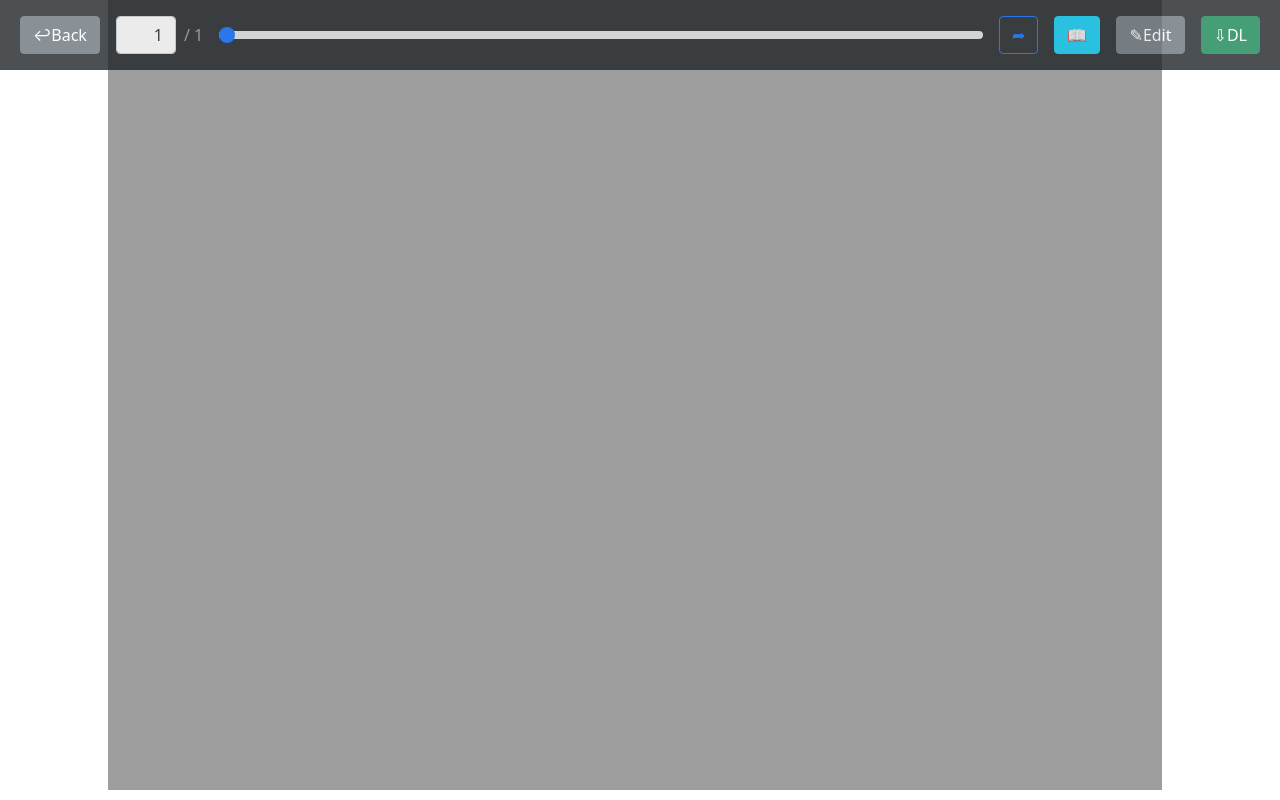
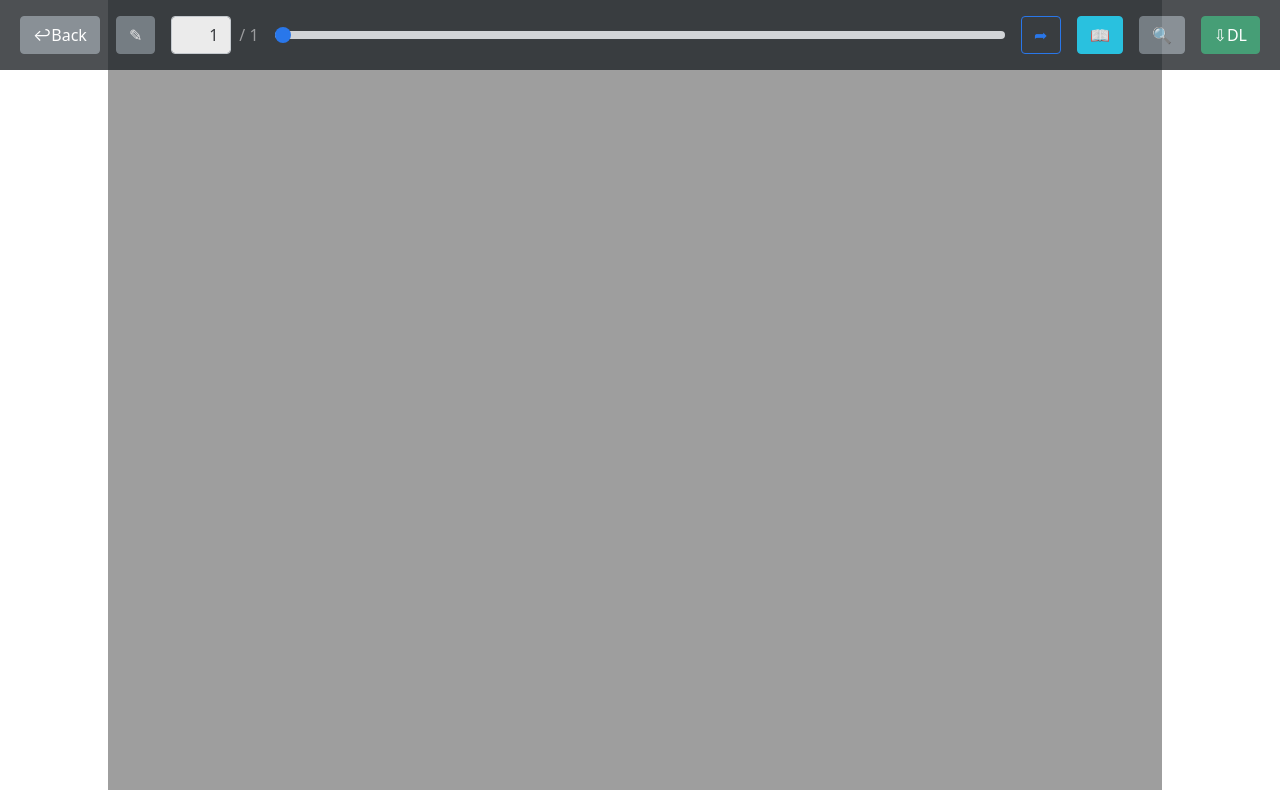
Before and after one commit to enishino/fmfm-filemanager, a Flask app: page /show/1 in a window 1280 px wide. Run offline with Flask 2, Linux system fonts and the light colour scheme; tables that the repository leaves empty hold one stand-in row (values such as "Sample post"); parts of the project's set-up code (start-up, migrations or seed data) failed here and were passed over; some libraries are stand-ins or nearby versions.

Commit message:
Fix: correct shrinking with wide images

```diff
--- a/server.py
+++ b/server.py
@@ -34,6 +34,10 @@
 # Flask initialization
 app = Flask(__name__)
 app.secret_key = "fmfm"
+config = {'SESSION_COOKIE_HTTPONLY': True, 'SESSION_COOKIE_SAMESITE': "Lax"}
+app.config.from_mapping(config)
+
+# Hostname (just for showing)
 hostname = socket.gethostname()
 
 
--- a/templates/viewer.html
+++ b/templates/viewer.html
@@ -84,9 +84,12 @@
             ↩Back
             </a>
         </li>
+        <li class="nav-item nav-link">
+            <a class="btn btn-secondary" role="button" href="{{ url_for('edit_fileinfo', number=data['number']) }}">
+                ✎
+            </a>
+        </li>
         <li class="nav-item nav-link d-flex">
-            <!-- STUB! if R2L the position is hard to calculate! -->
-            <!-- ... and click where to defocus? -->
             <input type="text" class="form-control width60 text-end" id="position" value="{{ start_from + 1 }}"
             onChange="if(r2l){obspos=img_list.length-this.value;}else{obspos=this.value;} pagemove('both', pos=obspos); redraw();" />
             <div class="d-flex align-items-center ms-2">/ {{ data['pagenum'] }}</div>
@@ -108,9 +111,7 @@
             <label class="btn btn-outline-info" for="spread">📖</label>
         </li>
         <li class="nav-item nav-link">
-            <a class="btn btn-secondary" role="button" href="{{ url_for('edit_fileinfo', number=data['number']) }}">
-                ✎Edit
-            </a>
+            <a href="#" class="btn btn-secondary" onClick='window.open(document.getElementById("canvas").toDataURL())' id="zooming">🔍</a>
         </li>
         <li class="nav-item nav-link">
             <a class="btn btn-success" role="button" href="{{ url_for('raw',number=data['number']) }}">
@@ -281,15 +282,35 @@
   [img1, img2] = await delayloader([src1, src2]);
 
   if (img1 && img2) {
+    // width-first
     w1 = img1.width * (canvas.height / img1.height);
     w2 = img2.width * (canvas.height / img2.height);
-    ctx.drawImage(img1, (canvas.width - w1 - w2) / 2, 0, w1, canvas.height);
-    ctx.drawImage(img2, w1 + (canvas.width - w1 - w2) / 2, 0, w2, canvas.height);
+    // height-first
+    h1 = img1.height * (canvas.width / img1.width);
+    h2 = img2.height * (canvas.width / img2.width);
+    if (w1 + w2 > canvas.width) {
+      // shrink height limited by width
+      ratio = canvas.width / (w1+w2)
+      height_imgs = canvas.height * ratio
+      ctx.drawImage(img1, 0, (canvas.height - height_imgs) / 2, w1 * ratio, height_imgs);
+      ctx.drawImage(img2, w1 * ratio, (canvas.height - height_imgs) / 2, w2 * ratio, height_imgs);
+    } else {
+      // shrink width limited by height
+      ctx.drawImage(img1, (canvas.width - w1 - w2) / 2, 0, w1, canvas.height);
+      ctx.drawImage(img2, w1 + (canvas.width - w1 - w2) / 2, 0, w2, canvas.height);
+    }
 
   } else if (img1 || img2) {
     img_single = img1 || img2;
+    h_img = img_single.height * (canvas.width / img_single.width);
     w_img = img_single.width * (canvas.height / img_single.height);
-    ctx.drawImage(img_single, (canvas.width - w_img) / 2, 0, w_img, canvas.height);
+    if (w_img > canvas.width) {
+      // shrink height limited by width
+      ctx.drawImage(img_single, 0, (canvas.height - h_img) / 2, canvas.width, h_img);
+    } else {
+      // shrink width limited by height
+      ctx.drawImage(img_single, (canvas.width - w_img) / 2, 0, w_img, canvas.height);
+    }
 
   } else {
     console.log("No images are found.");
@@ -373,17 +394,16 @@
 // Keyboard interface
 // Todo: use https://developer.mozilla.org/en-US/docs/Web/API/Keyboard/getLayoutMap
 function keyboardEvent(event) {
-  if (event.type === "keydown" && event.code === "ArrowLeft") {
-    pagemove("prev");
-  }
-  if (event.type === "keydown" && event.code === "ArrowRight") {
-    pagemove("next");
-  }
-  if (event.type === "keydown" && event.code === "Escape") {
-    history.back();
-  }
-  if (event.type === "keydown" && event.code === "KeyQ") {
-    history.back();
+  if (event.type === "keydown") {
+    switch(event.code) {
+      case "ArrowLeft":
+        pagemove("prev"); break;
+      case "ArrowRight":
+        pagemove("next"); break;
+      case "Escape":
+      case "KeyQ":
+        history.back(); break;
+    }
   }
 }
 addEventListener("keydown", keyboardEvent);
```
